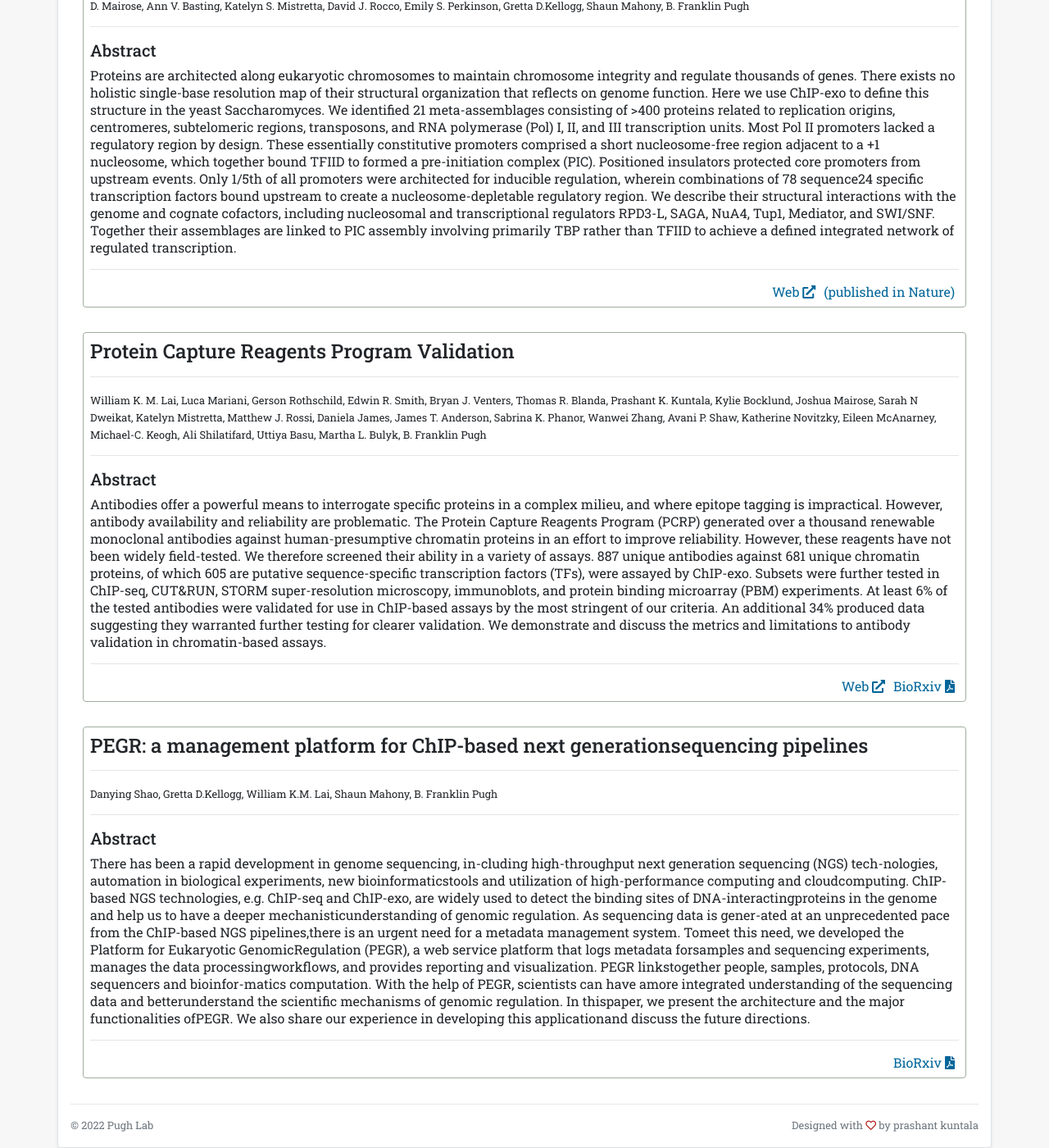
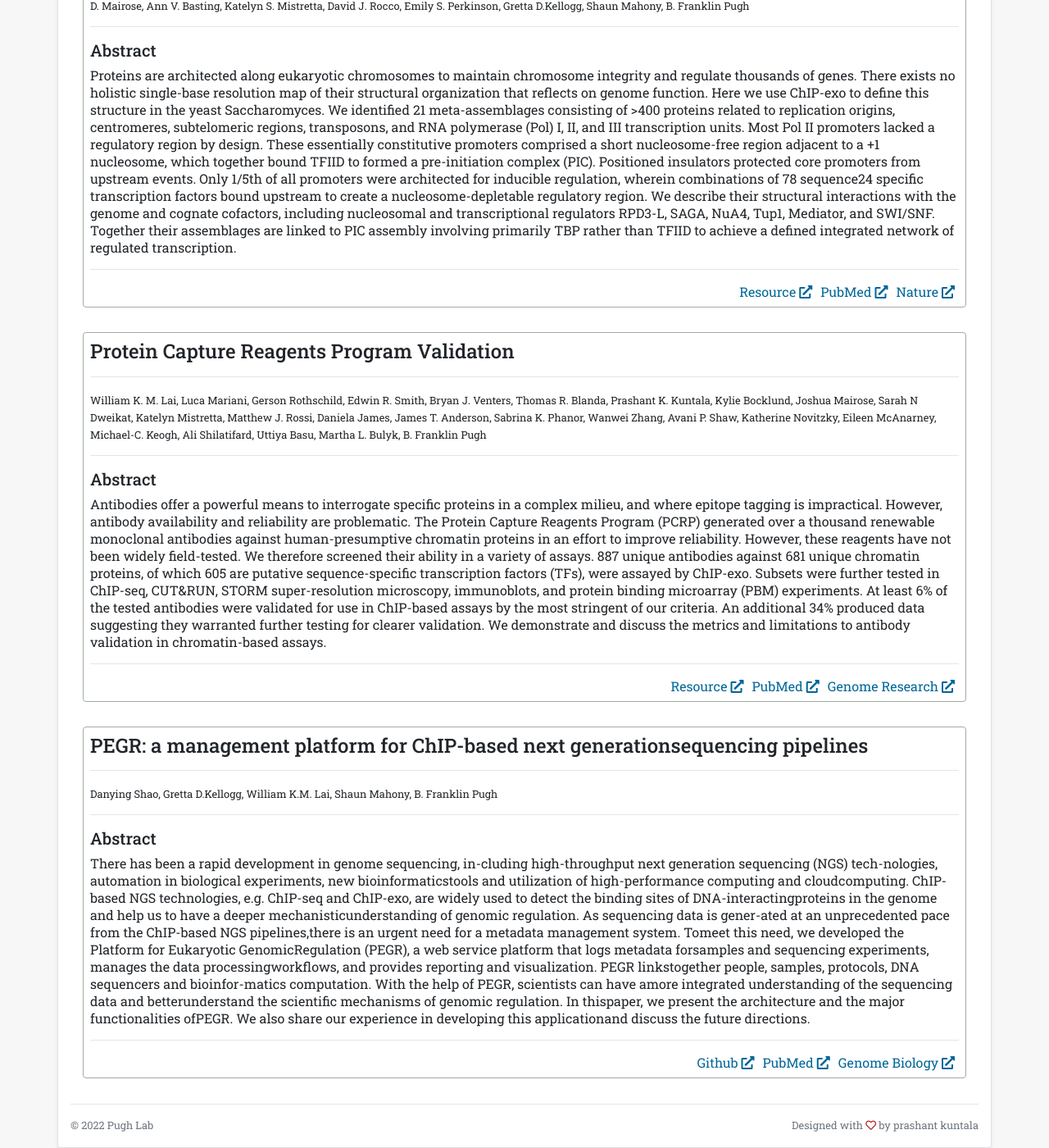
Before and after one commit to CEGRcode/cegrcode.github.io, a Jekyll site: the page built from resources.html, in a window 1280 px wide and 1400 px high, scrolled down 373 px. Shown: the whole window at 82% size. Built offline with Jekyll 4.4.1, drawn with Linux system fonts in a browser that asks for light colours; nearby versions of some CDN libraries.

Commit message:
reformat linkouts
Journal, resource, and Pubmed links reformatted to use appropriate icon, link text, and tooltip label.

```diff
--- a/index.html
+++ b/index.html
@@ -21,7 +21,7 @@ title: Home
           <h3 class="mb-0">YEP</h3>
           <small>Yeast Epigenome Project</small>
           <br>
-          <p class="card-text mb-auto">Comprehensive look at the yeast epigenome through the use of ultra-high resolution ChIP-exo. Summary of the work is now <a class="publinks" href="https://dx.doi.org/10.1038/s41586-021-03314-8" title="pubmed link">published in Nature.</a></p>
+          <p class="card-text mb-auto">Comprehensive look at the yeast epigenome through the use of ultra-high resolution ChIP-exo. Summary of the work is published in<a class="publinks" href="https://www.nature.com/articles/s41586-021-03314-8" title="journal link">Nature (2021)</a>.</p>
           <a href="/resources#YEP" class="stretched-link"></a>
         </div>
       </div>
--- a/resources.html
+++ b/resources.html
@@ -33,8 +33,9 @@ title: Resources
         <!-- image grid or slideshow of screenshots -->
         <hr>
         <div class="d-flex justify-content-end">
-          <a class="publinks" href="http://yeastepigenome.org" title="project website" >Web <i class="fas fa-external-link-alt"></i></a>
-          <a class="publinks" href="https://dx.doi.org/10.1038/s41586-021-03314-8" title="pubmed link"> (published in Nature)</a>
+          <a class="publinks" href="http://yeastepigenome.org" title="project website"> Resource <i class="fas fa-external-link-alt"></i></a>
+          <a class="publinks" href="https://pubmed.ncbi.nlm.nih.gov/33692541/" title="pubmed link"> PubMed <i class="fas fa-external-link-alt"></i></a>
+          <a class="publinks" href="https://www.nature.com/articles/s41586-021-03314-8" title="journal link"> Nature <i class="fas fa-external-link-alt"></i></a>
         </div>
       </div>
 
@@ -56,8 +57,9 @@ title: Resources
         <!-- image grid or slideshow of screenshots -->
         <hr>
         <div class="d-flex justify-content-end">
-          <a class="publinks" href="http://odin.cac.cornell.edu/pcrp/" title="project website" >Web <i class="fas fa-external-link-alt"></i></a>
-          <a class="publinks" href="https://pubmed.ncbi.nlm.nih.gov/34426512/" title="link"> BioRxiv <i class="fas fa-file-pdf"></i></a>
+          <a class="publinks" href="http://odin.cac.cornell.edu/pcrp/" title="project website"> Resource <i class="fas fa-external-link-alt"></i></a>
+          <a class="publinks" href="https://pubmed.ncbi.nlm.nih.gov/34426512/" title="pubmed link"> PubMed <i class="fas fa-external-link-alt"></i></a>
+          <a class="publinks" href="https://genome.cshlp.org/content/31/9/1663.long" title="journal link"> Genome Research <i class="fas fa-external-link-alt"></i></a>
         </div>
       </div>
 
@@ -79,9 +81,9 @@ title: Resources
         <!-- image grid or slideshow of screenshots -->
         <hr>
         <div class="d-flex justify-content-end">
-          <!--a class="publinks" href="https://pubmed.ncbi.nlm.nih.gov/35440038/" title="project website" >Web <i class="fas fa-external-link-alt"></i></a-->
-          <a class="publinks" href="https://pubmed.ncbi.nlm.nih.gov/35440038/" title="link"> BioRxiv <i class="fas fa-file-pdf"></i></a>
-          <!-- <a class="publinks" href="#" title="link"> <i class="fas fa-file-pdf"></i></a> -->
+          <a class="publinks" href="https://github.com/seqcode/pegr" title="project website"> Github <i class="fas fa-external-link-alt"></i></a>
+          <a class="publinks" href="https://pubmed.ncbi.nlm.nih.gov/35440038/" title="pubmed link"> PubMed <i class="fas fa-external-link-alt"></i></a>
+          <a class="publinks" href="https://genomebiology.biomedcentral.com/articles/10.1186/s13059-022-02671-5" title="journal link"> Genome Biology <i class="fas fa-external-link-alt"></i></a>
         </div>
       </div>
 
```
Also changed, not shown: publications.html (+10 -15 lines).
